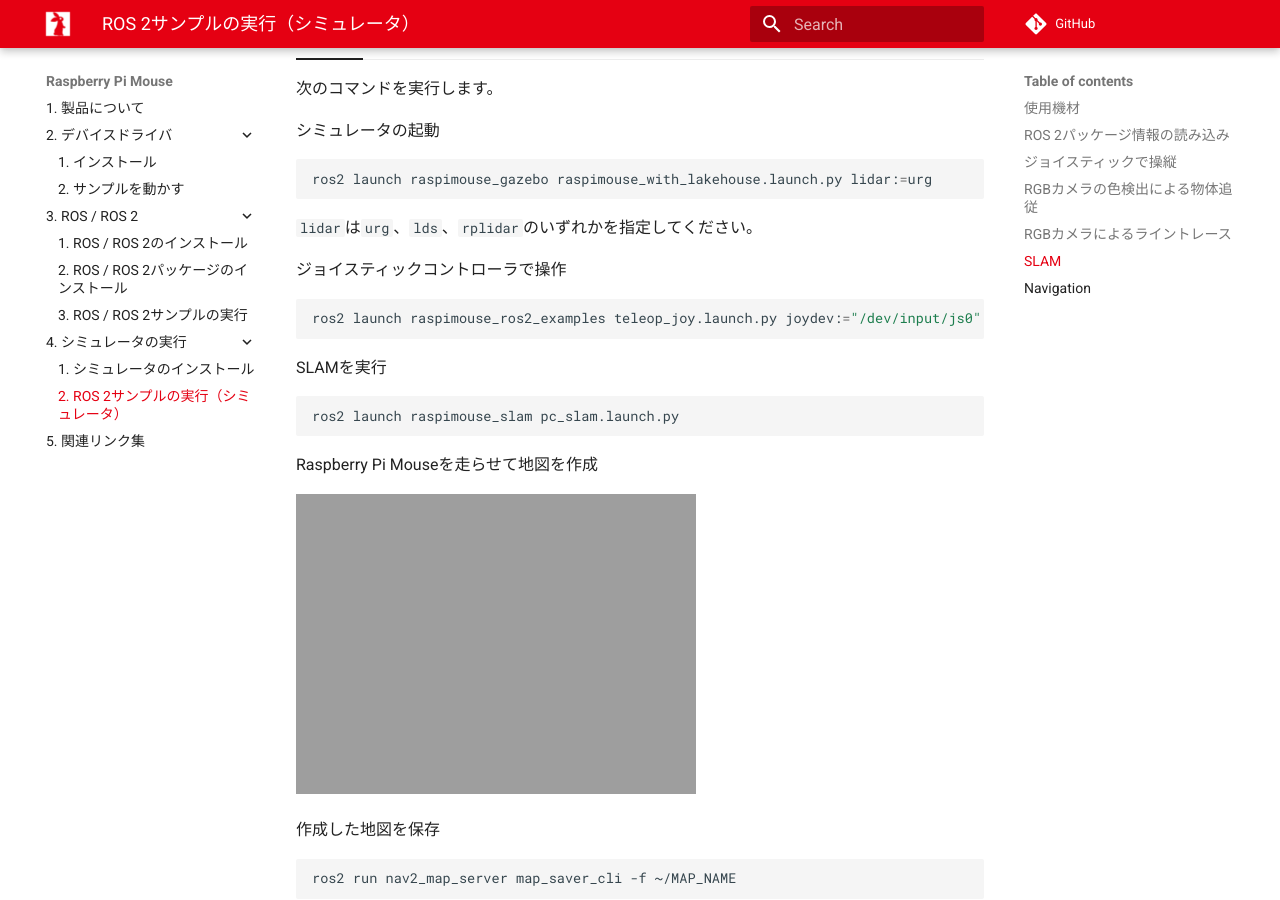
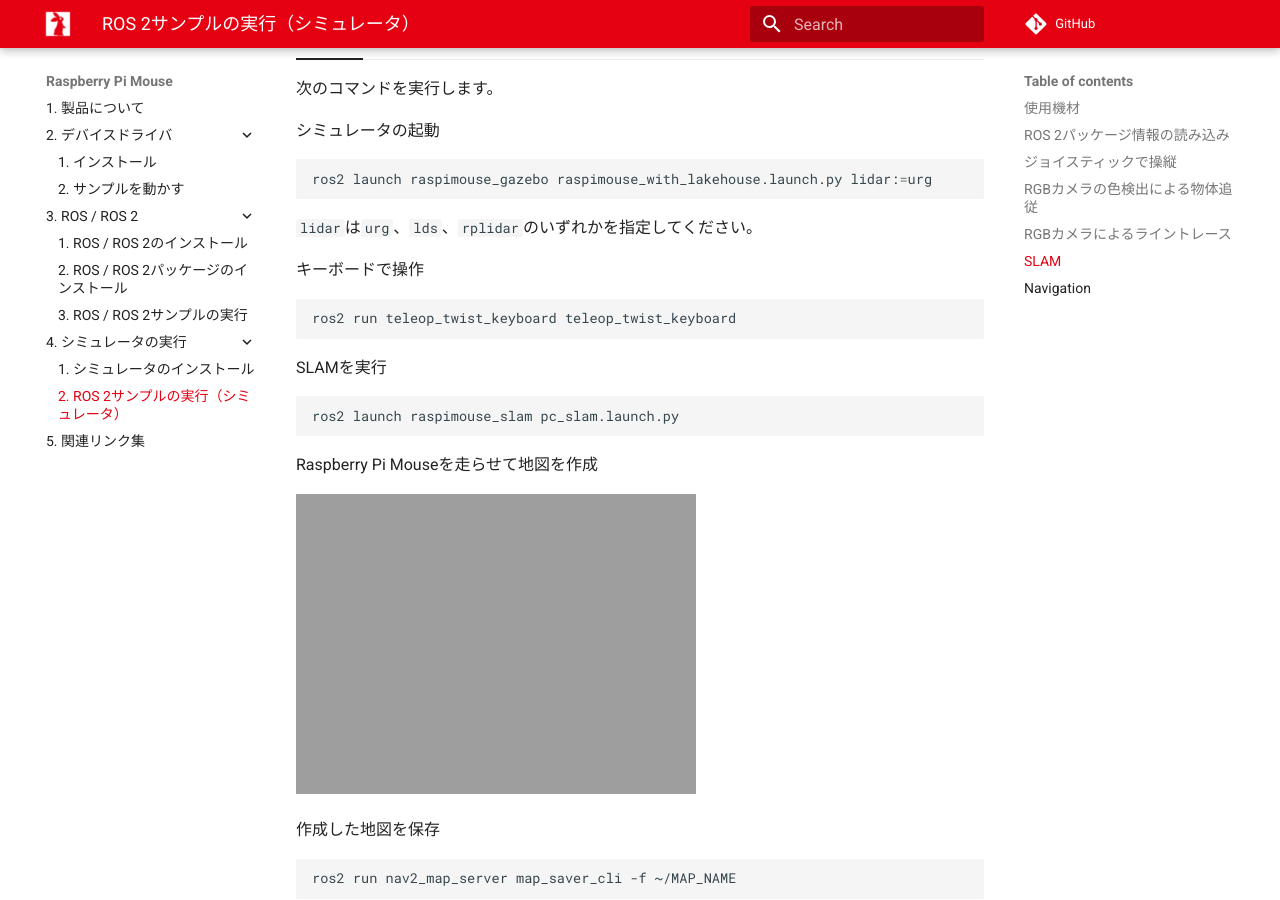
Before and after one commit to rt-net/tutorials, an MkDocs documentation site: the page built from docs/raspimouse/simulator/samples.md, in a window 1280 px wide and 900 px high, scrolled down 3301 px. Built offline with MkDocs 1.6.1 and Material for MkDocs 9.7.7, drawn with Linux system fonts in a browser that asks for light colours; comment, search, counter and statistics services are not loaded.

Commit message:
ジョイスティックコントローラ操作からキーボード操作の説明に変更

````diff
--- a/docs/raspimouse/simulator/samples.md
+++ b/docs/raspimouse/simulator/samples.md
@@ -114,10 +114,10 @@ robot: Raspberry Pi Mouse
 
     `lidar`は`urg`、`lds`、`rplidar`のいずれかを指定してください。
 
-    ジョイスティックコントローラで操作
+    キーボードで操作
 
     ```sh
-    ros2 launch raspimouse_ros2_examples teleop_joy.launch.py joydev:="/dev/input/js0" joyconfig:=f710 mouse:=false
+    ros2 run teleop_twist_keyboard teleop_twist_keyboard
     ```
 
     SLAMを実行
````
Also changed, not shown: docs/raspimouse/simulator/install.md (+6 -0 lines).
